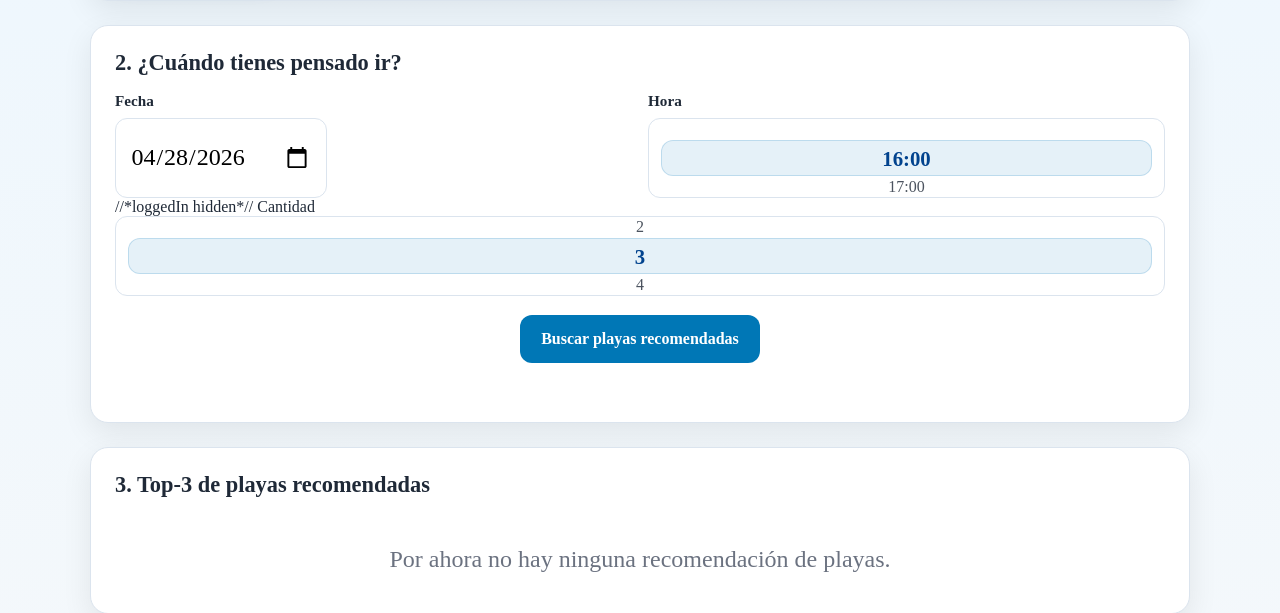
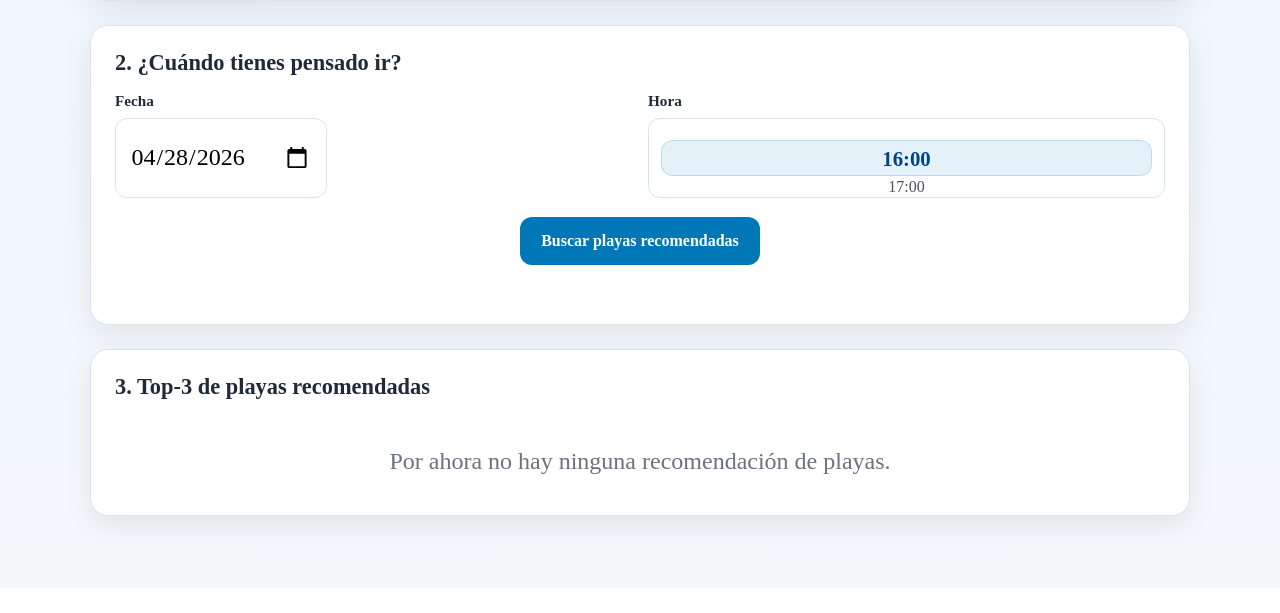
Before and after one commit to psTeamPlaya/playa_project, a FastAPI app: page / in a window 1280 px wide. Shown: the part 645-1258 px from the top of the page. After the commit the page ends 1195 px from the top, so only its background shows below. Run offline with FastAPI, Linux system fonts and the light colour scheme; some web fonts are replaced.

Commit message:
Extended +10 hu06 done

```diff
--- a/frontend/templates/index.html
+++ b/frontend/templates/index.html
@@ -99,7 +99,7 @@
           </div>
         </div>
       </div>
-      <div class="cantidad-wheel-container"> //*loggedIn hidden*//
+      <div class="cantidad-wheel-container loggedIn hidden">
         <label>Cantidad</label>
 
         <div class="hour-wheel-wrapper">
```
